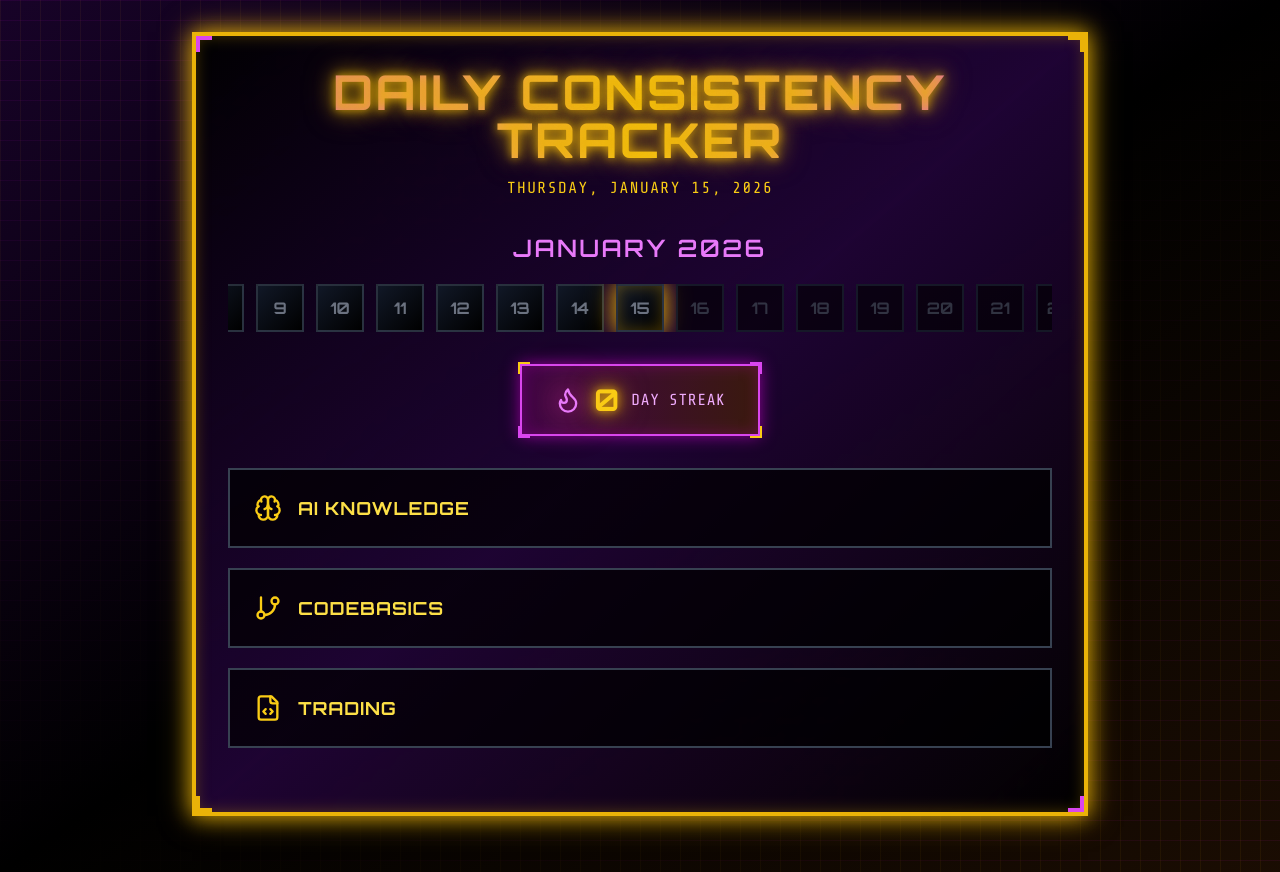
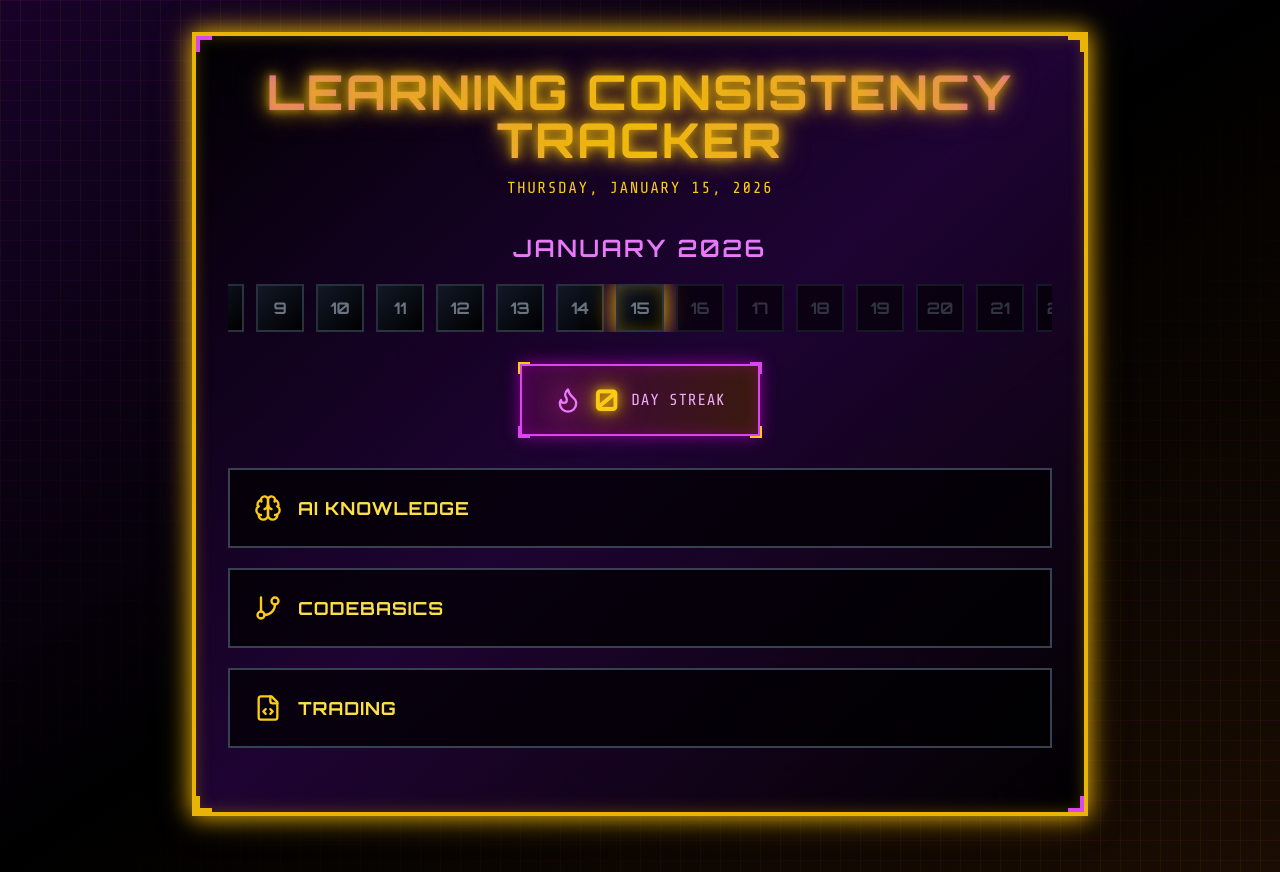
Before and after one commit to Saisumanthv/Learning-Consistency-Tracker, a React (Vite) app: page / in a window 1280 px wide. Built offline with nearby package versions, Linux system fonts and the light colour scheme; no server answers.

Commit message:
Updated App.tsx

```diff
--- a/src/App.tsx
+++ b/src/App.tsx
@@ -262,7 +262,7 @@ export default function App() {
           <div className="text-center mb-6 sm:mb-8">
             <div className="mb-2 sm:mb-3">
               <h1 className="text-3xl sm:text-4xl md:text-5xl font-bold text-transparent bg-clip-text bg-gradient-to-r from-fuchsia-500 via-yellow-400 to-fuchsia-500 tracking-wide sm:tracking-wider neon-text-gold" style={{ fontFamily: 'Orbitron, sans-serif' }}>
-                DAILY CONSISTENCY TRACKER
+                LEARNING CONSISTENCY TRACKER
               </h1>
             </div>
             <p className="text-xs sm:text-sm md:text-base text-yellow-400 tracking-widest uppercase">
```
